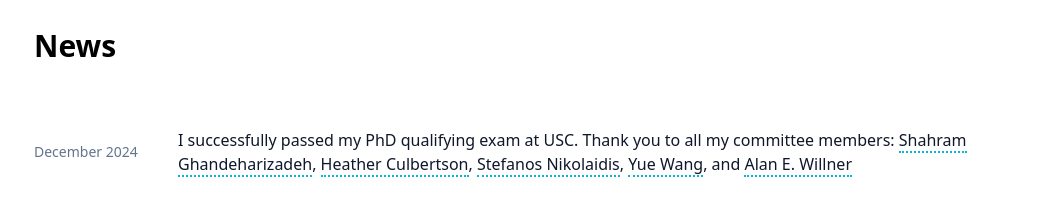
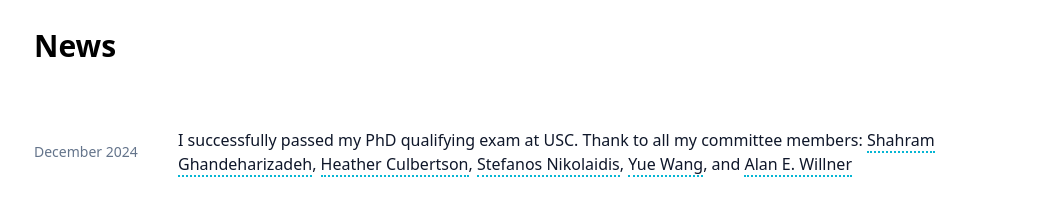
Before and after one commit to Hamedamz/hamedamz.github.io, a Nuxt app: page / in a window 1280 px wide. Shown: the part 820-1032 px from the top of the page, without its empty margins (110-1155 px from the left). Built offline with nearby package versions, Linux system fonts and the light colour scheme.

Commit message:
update news

```diff
--- a/data/news.ts
+++ b/data/news.ts
@@ -4,7 +4,7 @@ const NEWS: News[] = [
     {
         month: "December",
         year: "2024",
-        headline: "I successfully passed my PhD qualifying exam at USC. Thank you to all my committee members: " +
+        headline: "I successfully passed my PhD qualifying exam at USC. Thank to all my committee members: " +
             "<a class='link' href='https://viterbi.usc.edu/directory/faculty/Ghandeharizadeh/Shahram' target='_blank'>Shahram Ghandeharizadeh</a>, " +
             "<a class='link' href='https://viterbi.usc.edu/directory/faculty/Culbertson/Heather' target='_blank'>Heather Culbertson</a>, " +
             "<a class='link' href='https://stefanosnikolaidis.net/' target='_blank'>Stefanos Nikolaidis</a>, " +
--- a/package.json
+++ b/package.json
@@ -7,7 +7,8 @@
     "dev": "nuxt dev",
     "generate": "nuxt generate",
     "preview": "nuxt preview",
-    "postinstall": "nuxt prepare"
+    "postinstall": "nuxt prepare",
+    "deploy": "npx gh-pages --dotfiles -d .output/public"
   },
   "dependencies": {
     "@nuxtjs/tailwindcss": "^6.12.2",
```
